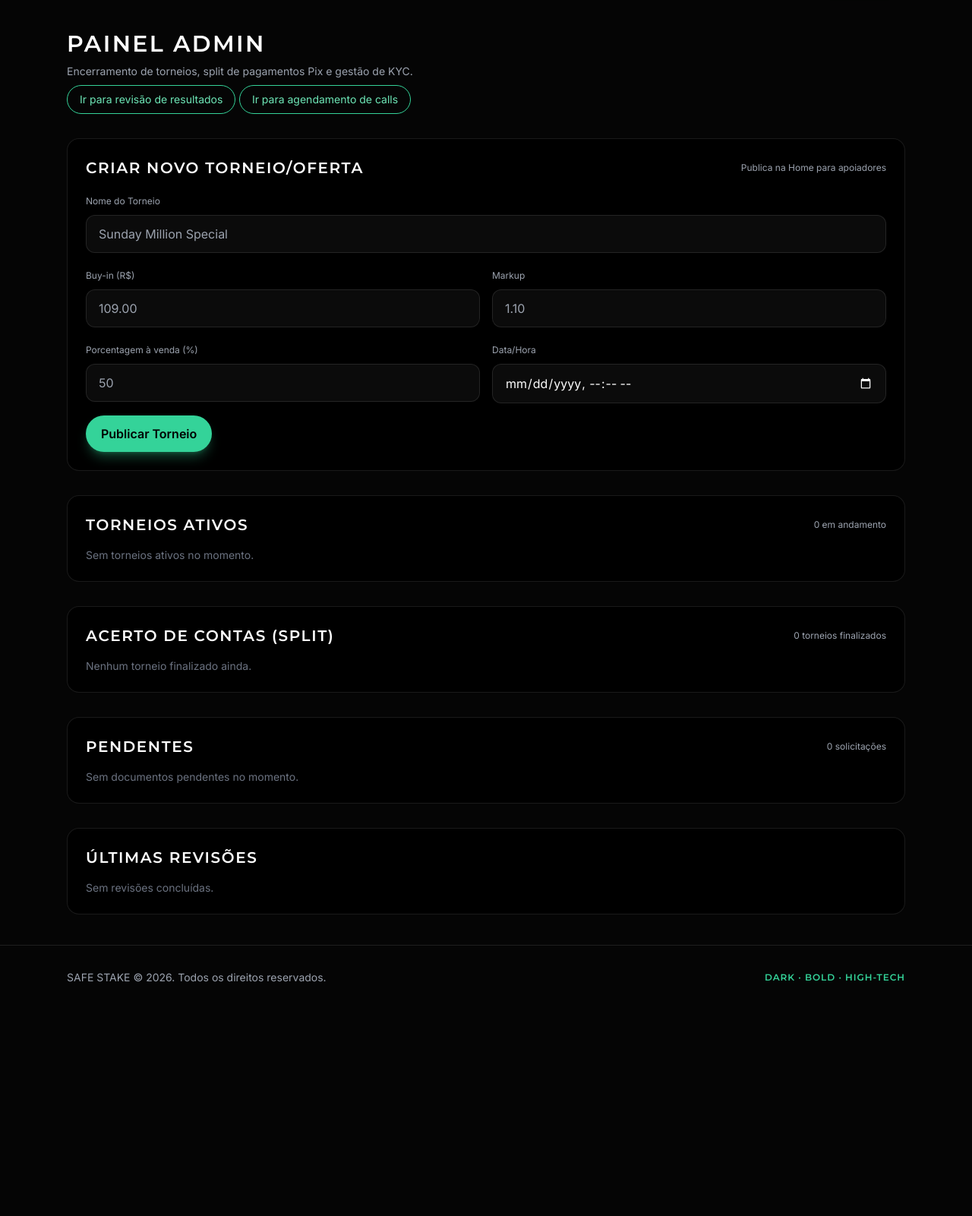
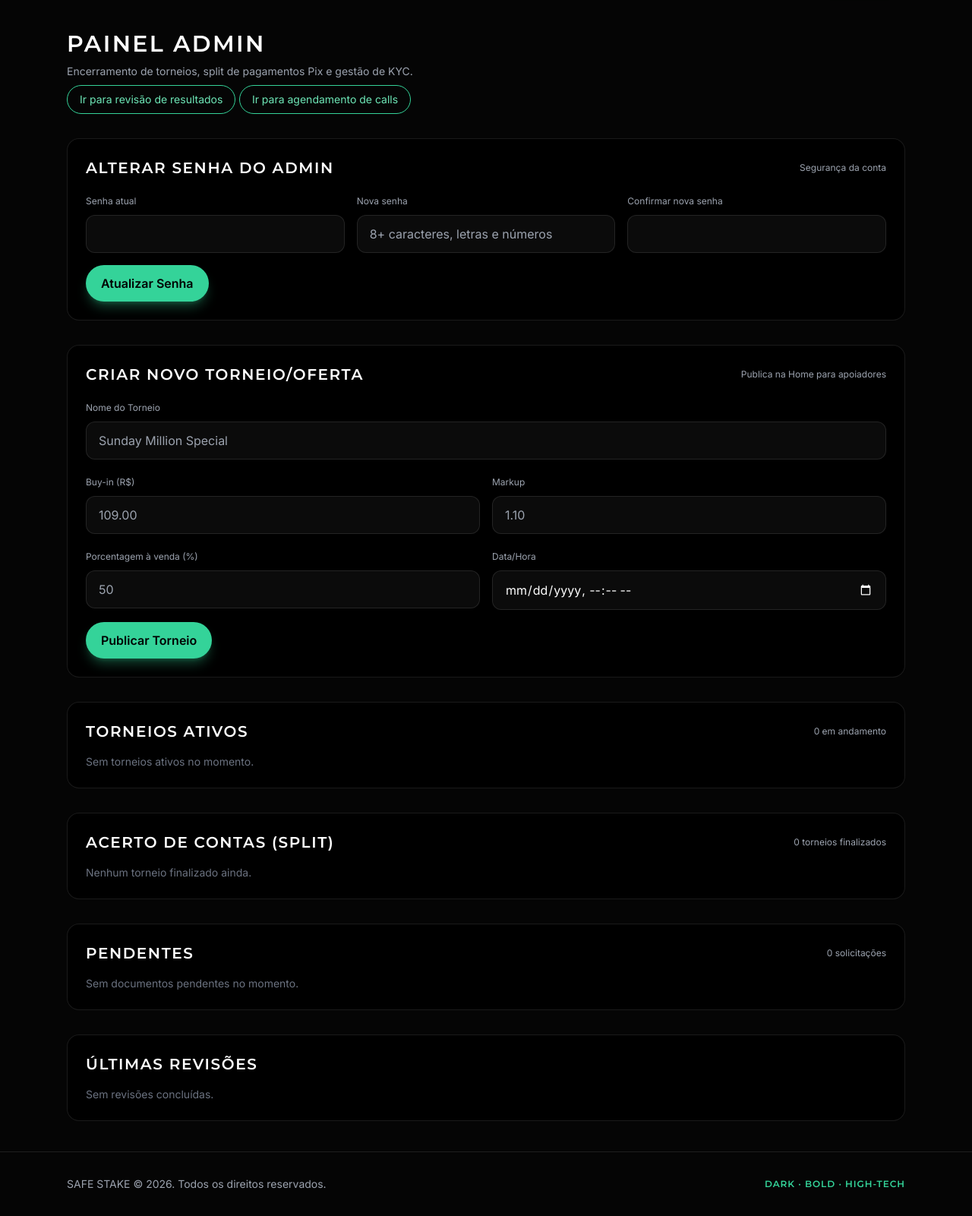
Before and after one commit to suporte696/safestake, a FastAPI app: template templates/admin_dashboard.html in a window 1280 px wide. Shown: the part 83-1684 px from the top of the page at 76% size. Before the commit the page ends 1376 px from the top, so only its background shows below. Run offline with FastAPI, Linux system fonts and the light colour scheme; the template is opened without the code that fills it, so the values that code supplies are empty; some libraries are stand-ins or nearby versions.

Commit message:
Add password update functionality for admin users
- Implemented a new endpoint for updating the admin password, including validation for current password, new password strength, and confirmation.
- Enhanced the admin dashboard template to include a form for password updates, providing user feedback for success and error messages.
- Integrated password security checks to ensure strong password requirements are met, improving account security.

```diff
--- a/templates/admin_dashboard.html
+++ b/templates/admin_dashboard.html
@@ -19,6 +19,61 @@
     >
       Ir para agendamento de calls
     </a>
+  </div>
+
+  <div class="bg-black border border-white/10 rounded-2xl p-6 space-y-4">
+    <div class="flex items-center justify-between">
+      <h2 class="font-title text-xl uppercase">Alterar Senha do Admin</h2>
+      <span class="text-xs text-gray-400">Segurança da conta</span>
+    </div>
+    {% if password_error %}
+    <div class="border border-red-500/40 text-red-300 bg-red-500/10 px-4 py-3 rounded-xl text-sm">
+      {{ password_error }}
+    </div>
+    {% endif %}
+    {% if password_success %}
+    <div class="border border-emerald-500/40 text-emerald-300 bg-emerald-500/10 px-4 py-3 rounded-xl text-sm">
+      Senha atualizada com sucesso.
+    </div>
+    {% endif %}
+    <form method="post" action="/admin/password/update" class="grid gap-4 md:grid-cols-3">
+      <div class="space-y-2">
+        <label class="text-xs text-gray-400">Senha atual</label>
+        <input
+          type="password"
+          name="current_password"
+          required
+          class="w-full bg-[#0b0b0b] border border-white/10 rounded-xl px-4 py-3 text-white focus:outline-none focus:border-emerald-400"
+        />
+      </div>
+      <div class="space-y-2">
+        <label class="text-xs text-gray-400">Nova senha</label>
+        <input
+          type="password"
+          name="new_password"
+          required
+          placeholder="8+ caracteres, letras e números"
+          class="w-full bg-[#0b0b0b] border border-white/10 rounded-xl px-4 py-3 text-white focus:outline-none focus:border-emerald-400"
+        />
+      </div>
+      <div class="space-y-2">
+        <label class="text-xs text-gray-400">Confirmar nova senha</label>
+        <input
+          type="password"
+          name="confirm_password"
+          required
+          class="w-full bg-[#0b0b0b] border border-white/10 rounded-xl px-4 py-3 text-white focus:outline-none focus:border-emerald-400"
+        />
+      </div>
+      <div class="md:col-span-3">
+        <button
+          type="submit"
+          class="px-5 py-3 rounded-full bg-emerald-400 text-black font-semibold shadow-lg shadow-emerald-400/30"
+        >
+          Atualizar Senha
+        </button>
+      </div>
+    </form>
   </div>
 
   <div class="bg-black border border-white/10 rounded-2xl p-6 space-y-4">
```
Also changed, not shown: routers/admin.py (+38 -1 lines).
